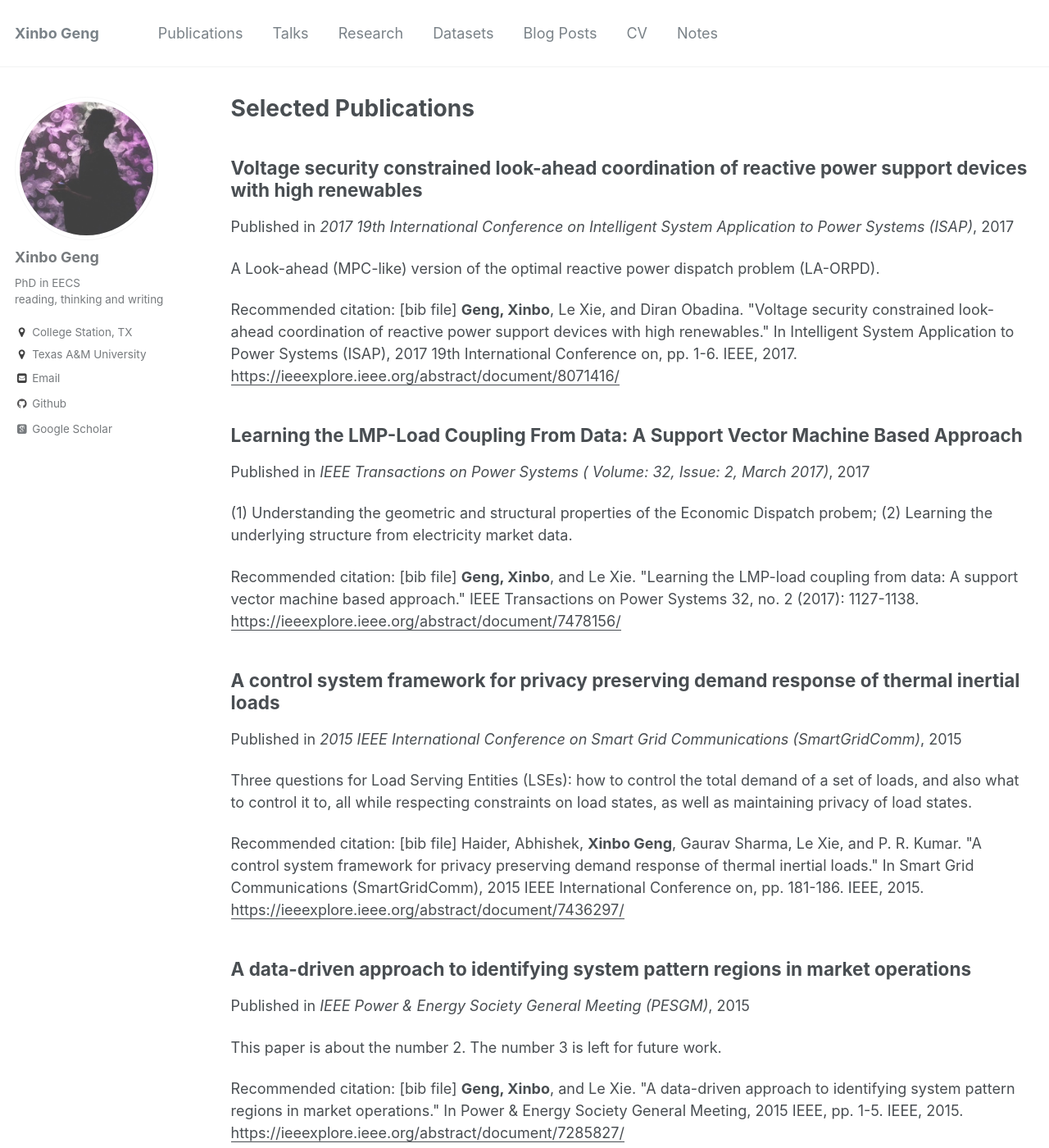
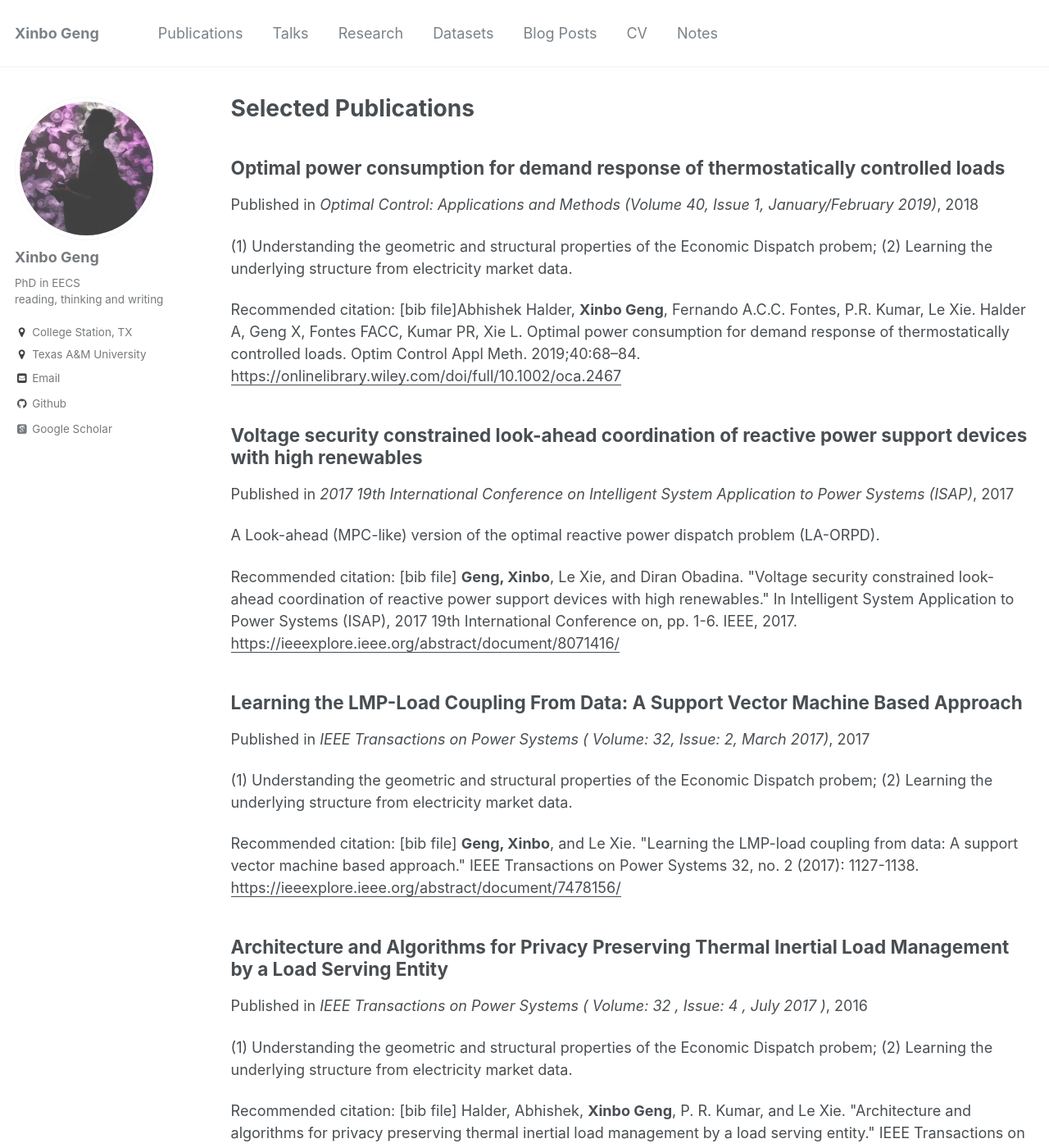
Before and after one commit to xb00dx/xb00dx.github.io, a Jekyll site: the page built from _pages/publications.md, in a window 1280 px wide and 1400 px high. Shown: the whole window at 82% size. Built offline with Jekyll 4.4.1, drawn with Linux system fonts in a browser that asks for light colours; some web fonts are replaced; a file with an impossible date is left out; some of the changed text lies outside the part shown.

Commit message:
modify dates

```diff
--- a/_publications/2018-09-OPCDR-OCAM.md
+++ b/_publications/2018-09-OPCDR-OCAM.md
@@ -3,7 +3,7 @@ title: "Optimal power consumption for demand response of thermostatically contro
 collection: publications
 permalink: /publication/2018-09-OPCDR-OCAM
 excerpt: '(1) Understanding the geometric and structural properties of the Economic Dispatch probem; (2) Learning the underlying structure from electricity market data.'
-date: 2019-09
+date: 2018-09-01
 venue: ' Optimal Control: Applications and Methods (Volume 40, Issue 1, January/February 2019)'
 paperurl: 'https://onlinelibrary.wiley.com/doi/full/10.1002/oca.2467'
 citation: '<a href = "http://xb00dx.github.io/files/2018-09-OPCDR-OCAM.bib">[bib file]</a>Abhishek Halder, <b> Xinbo Geng</b>, Fernando A.C.C. Fontes, P.R. Kumar, Le Xie. Halder A, Geng X, Fontes FACC, Kumar PR, Xie L. Optimal power consumption for demand response of thermostatically controlled loads. Optim Control Appl Meth. 2019;40:68–84. '
```
Also changed, not shown: _publications/2016-11-ArchitecturePrivacyDR-TPS.md (+1 -1 lines).
